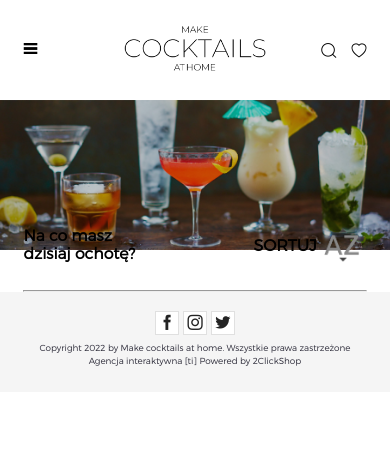
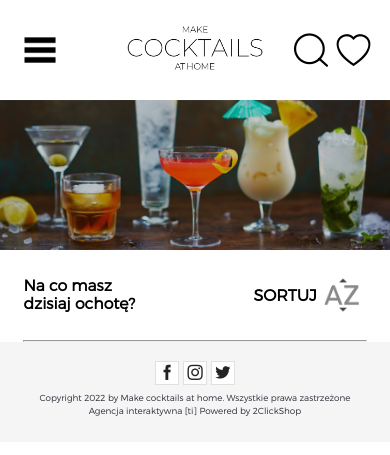
Before and after one commit to tomaszdwoznik/praktyki2022-cocktails, a PHP site: page / in a window 390 px wide. Shown: the top 455 px of the page. Run offline with PHP 8.4, Linux system fonts and the light colour scheme; some web fonts are replaced.

Commit message:
#2 - poprawa bledow w topie

```diff
--- a/css/banner.css
+++ b/css/banner.css
@@ -1,7 +1,7 @@
 @media screen and (max-width: 480px){
     .banner{
         height: auto;
-        max-height: 100px;
+        max-height: 150px;
         padding-top: 0px;
     }
     .banner__image{
--- a/css/footer.css
+++ b/css/footer.css
@@ -29,6 +29,10 @@
     background-color: white;
     cursor: pointer;
     border: 1px solid rgb(224, 224, 224);
+}
+
+.icon--facebook:hover, .icon-sm-inst:hover, .icon-twitter:hover{
+    font-weight: bold;
 }
 
 .footer__socialmedia{
--- a/css/top.css
+++ b/css/top.css
@@ -1,6 +1,9 @@
 ::placeholder{
     color: grey;
     text-align: left;
+}
+.top__button i:nth-child(1){
+    font-size: 34px;
 }
 .top{
     height: 160px;
@@ -22,10 +25,16 @@
     background-color: white;
     font-family: "montserratlight";
     font-weight: bold;
-    padding: 12px 5px 8px 10px;
+    padding: 10px 10px 6px 20px;
     display: flex;
-    justify-content: space-evenly;
-    width: 135px;
+    justify-content: space-between;
+    gap: 7px;
+    width: 130px;
+    align-content: center;
+    cursor: pointer;
+}
+.top__button button:hover{
+    padding: 8px 8px 6px 18px;
 }
 .top__menu{
     height: 60px;
@@ -56,9 +65,10 @@
     font-size: 16px;
     cursor: pointer;
     color: black;
-    padding-top: 22px;
+    padding: 22px;
 }
-.top__list span{
+
+.top__menu__list span{
     font-family: "montserratregular";
 }
 .top__search label{
@@ -91,11 +101,11 @@
     font-size: 20px;
     font-weight: bold;
 }
-.top--symmetry--side{
+.container--top--side{
     width: 30%;
 }
 
-.top--symmetry--center{
+.container--top--center{
     width: 40%;
     display: flex;
     justify-content: center;
@@ -105,10 +115,6 @@
     justify-content: center;
     align-items: center;
     cursor: pointer;
-}
-.icon--search--mobile{
-    cursor: pointer;
-    font-size: px;
 }
 .top__image{
     height: 60px;
@@ -127,7 +133,7 @@
 .top__button span label{
     padding-right: 50%;
 }
-.top__burger input{
+.top__burger__search{
     height: 0px;
     background-color: grey;
     border: none;
@@ -153,6 +159,9 @@
         color: white;
         text-align: center;
     }
+    .top__button button:hover{
+        padding: 0px;
+    }
     .top__search__label{
         gap: 0px;
         width: 0px;
@@ -163,11 +172,11 @@
         font-size: 0px;
     }
     .icon--burger{
-        width: 25px;
-        height: 25px;
+        width: 34px;
+        height: 34px;
         cursor: pointer;
     }
-    .top__burger input{
+    .top__burger__search{
         height: 30px;
     }
     .top__burger:focus{
@@ -183,12 +192,12 @@
     .container--top{
         height: 100px;
     }
-    .top--symmetry--center{
+    .container--top--center{
         width: 60%;
         display: flex;
         justify-content: center;
     }
-    .top--symmetry--side span{
+    .container--top--side span{
         width: 40px;
     }
     .top__button button{
@@ -197,19 +206,17 @@
         height: 30px;
         align-items: center;
         padding: 0px 0px 0px 0px;
+        font-size: 0px;
     }
     .top__button span{
         justify-content: flex-end;
     }
     .top__button i:nth-child(1){
-        font-size: 25px;
+        font-size: 34px;
         padding-right: 50%;
     }
     .top__button i:nth-child(2){
-        font-size: 25px;
-    }
-    .button__text{
-        font-size: 0px;
+        font-size: 34px;
     }
     .top__burger{
         display: flex;
@@ -231,9 +238,12 @@
         transition-duration: 1s;
     }
     .top__menu{
-        height: 200px;
+        height: 300px;
     }
-    .top__list a{
+    .top__menu a{
+        padding: none;
+    }
+    .top__menu__list a{
         display: flex;
         column-gap: 10px;
         align-items: center;
@@ -264,48 +274,38 @@
     .top__search__label input:focus{
         width: 175px;
     }
+    .top__menu__list a{
+        font-size: 1.6vw;
+    }
+    .top__menu a{
+        padding: 22px 16px 22px 16px;
+    }
 }
 @media screen and (max-width: 850px){
     .top__search__label input:focus{
         width: 160px;
     }
+    .top__menu__list a{
+        font-size: 1.7vw;
+    }
     .top__menu a{
-        font-size: 15px;
+        padding: 22px 12px 22px 12px;
     }
 }
 @media screen and (max-width: 500px){
-    .top__button i:nth-child(1){
-        font-size: 20px;
-    }
-    .top__button i:nth-child(2){
-        font-size: 20px;
-    }
-    .icon--burger{
-        height: 20px;
-        width: 20px;
-    }
     .top__button span label{
-        padding-right: 20%;
-    }
-    .top__image{
-        height: 50px;
+        padding-right: 10%;
     }
 }
 @media screen and (max-width: 420px){
-    .top__button i:nth-child(1){
-        font-size: 15px;
+    .top__button span label{
+        padding-right: 0%;
     }
-    .top__button i:nth-child(2){
-        font-size: 15px;
-    }
-    .icon--burger{
-        height: 15px;
-        width: 15px;
-    }
-    .top__button span label{
-        padding-right: 20%;
+    .top__button button{
+        gap: 0px;
     }
     .top__image{
-        height: 45px;
+        height: auto;
+        width: 35vw;
     }
 }
--- a/index.html
+++ b/index.html
@@ -9,12 +9,12 @@
         <script src="js/menu.js"></script>
         <title>Make Cocktails At Home</title>
     </head>
-    <body>
+    <body onload="alcoholFree();">
             <link rel="stylesheet" href="css/top.css">
                 <header class="top">
                     <div class="container">
                         <div class="container--top">
-                            <div class="top--symmetry--side">
+                            <div class="container--top--side">
 								<span class="top__search">
 									<label>
                                         <img onclick="hamburgerMenu();" class="icon--burger" src="images/burger.png">&nbsp;
@@ -25,49 +25,49 @@
                                     </label>
 								</span>
                             </div>
-                            <div class="top--symmetry--center">
+                            <div class="container--top--center">
                                <a href="#" onclick="alcoholFree();"><img class="top__image" src="images/logo.png"></a>
 							</div>
-                            <div class="top__button top--symmetry--side">
+                            <div class="top__button container--top--side">
                                 <span>
-                                    <label class="label"><i onclick="search();" class="icon-search icon--search--mobile"></i></label>
-                                    <button><div class="button__text">ULUBIONE</div>&nbsp;<i class="icon-heart"></i></button>
+                                    <label class="label"><i onclick="search();" class="icon-search"></i></label>
+                                    <button><div>ULUBIONE&nbsp;</div><i class="icon-heart"></i></button>
                                 </span>
                             </div>
                         </div>
                     </div>
                     <a class="top__burger" style="height: 0px">
-                        <label class="label"><input class="top__burger__input" type="text" style="height: 0px" placeholder="Wpisz szukaną frazę..." autocomplete="off"></label>
+                        <label class="label"><input class="top__burger__search" type="text" style="height: 0px" placeholder="Wpisz szukaną frazę..." autocomplete="off"></label>
                     </a>
                     <div tabindex="-1" style="height: 0px" class="container--list">
                         <div class="container">
                             <nav class="top__menu">
                                 <ul>
-                                    <li class="top__list">
+                                    <li class="top__menu__list">
                                             <a href="#">
                                                 <span>KOKTAJLE MLECZNE</span>
                                             </a>
                                     </li>
 
-                                    <li class="top__list">
+                                    <li class="top__menu__list">
                                             <a href="#">
                                                 <span>DRINKI</span>
                                             </a>
                                     </li>
 
-                                    <li class="top__list">
+                                    <li class="top__menu__list">
                                             <a href="#">
                                                 <span>SZOTY</span>
                                             </a>
                                     </li>
 
-                                    <li class="top__list">
+                                    <li class="top__menu__list">
                                             <a href="#">
                                                 <span >Z KAWĄ I HERBATĄ</span>
                                             </a>
                                     </li>
 
-                                    <li class="top__list">
+                                    <li class="top__menu__list">
                                             <a href="#">
                                                 <span>POZOSTAŁE KOKTAJLE</span>
                                             </a>
@@ -82,7 +82,6 @@
                     <img class="banner__image" alt="banner" src="images/banner.png">
                 </div>
             <link rel="stylesheet" href="css/cocktail-list.css">
-
                 <div class="cocktail--list">
                     <div class ="container">
                         <div class="container--main">
@@ -99,7 +98,6 @@
                                     </div>
                                 </template>
                 <script src="js/alcoholfree.js"></script>
-
                             </div>
                         </div>
 
--- a/js/menu.js
+++ b/js/menu.js
@@ -1,7 +1,7 @@
 function hamburgerMenu(){
     var container = document.getElementsByClassName("container--list")[0];
     if(container.style.height == "0px"){
-        container.style.height = "200px";
+        container.style.height = "300px";
     }
     else{
         container.style.height = "0px";
@@ -10,7 +10,7 @@
 
 function search(){
     var list = document.getElementsByClassName("top__burger")[0];
-    var text = document.getElementsByClassName("top__burger__input")[0];
+    var text = document.getElementsByClassName("top__burger__search")[0];
     if(list.style.height == "0px"){
         list.style.height = "40px";
     }
```
